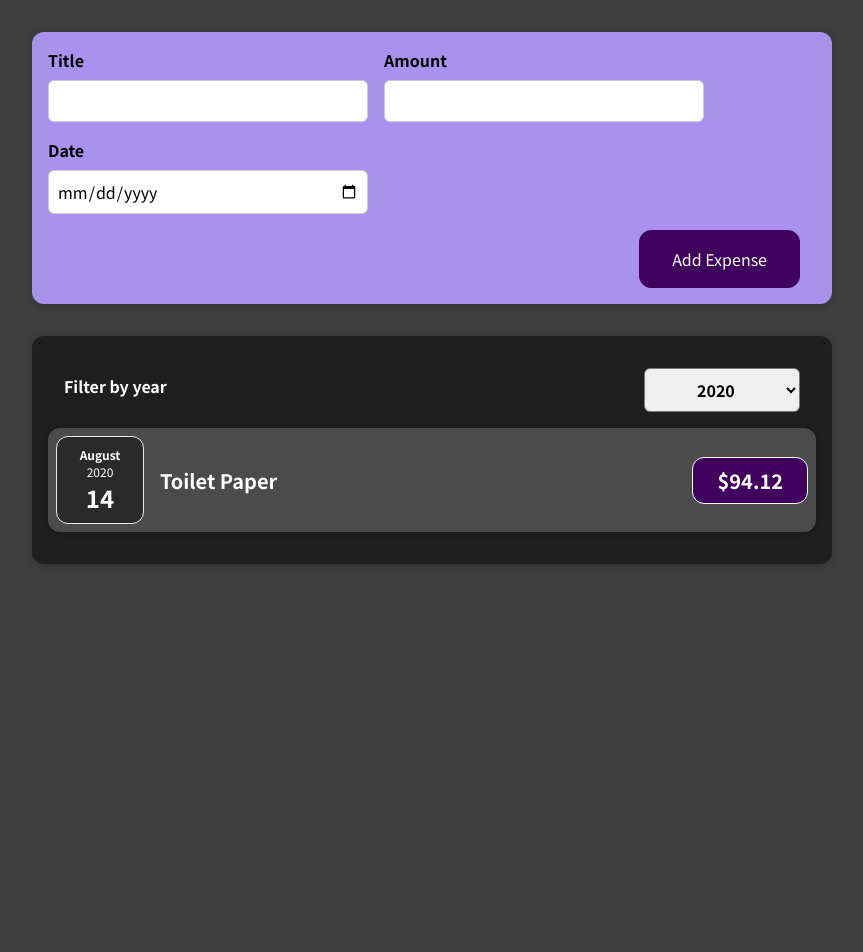
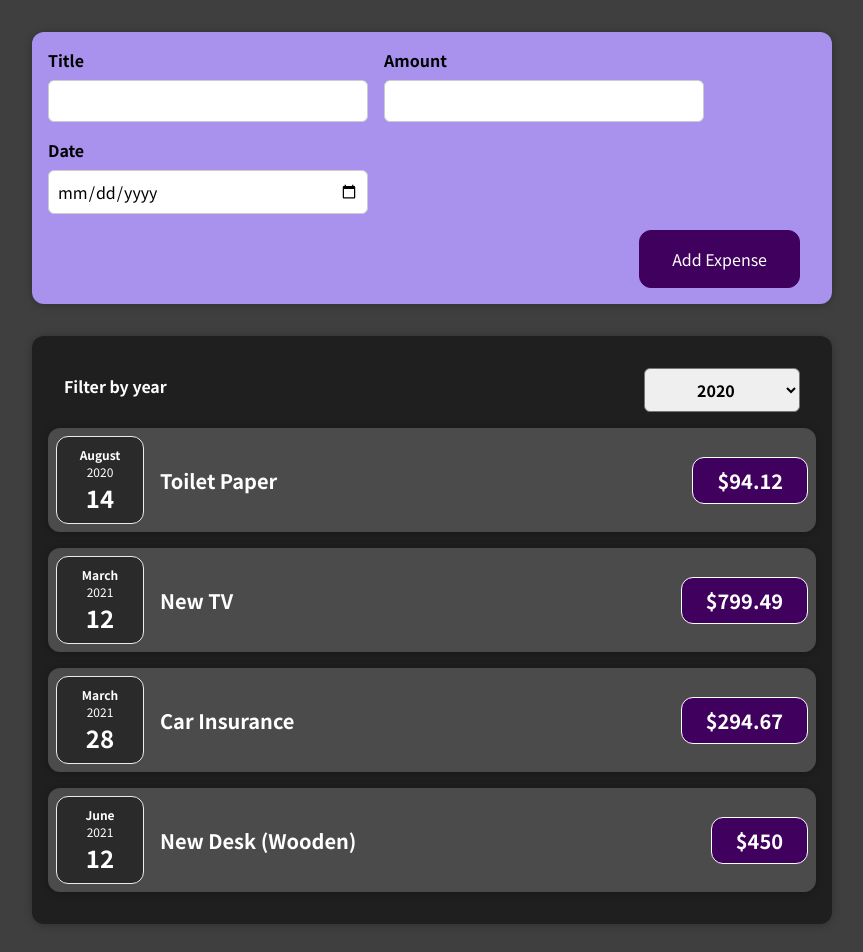
Before and after one commit to fs-projects/react-revamp, a React (Create React App) app: page / in a window 1280 px wide. Shown: the top 952 px of the page, without its empty margins (208-1071 px from the left). Before the commit the page ends 800 px from the top, so only its background shows below. Built offline with nearby package versions, Linux system fonts and the light colour scheme.

Commit message:
Revert "Add: Dynamic expense list rendering and filter expenses basis the year"
This reverts commit 2d6710c9135426678c1b848e433eae6a224e8ab8.

```diff
--- a/src/App.js
+++ b/src/App.js
@@ -1,9 +1,10 @@
-import React, { useState } from 'react';
+import React from 'react';
 
 import NewExpense from './components/NewExpense/NewExpense';
 import Expenses from './components/Expenses/Expenses';
 
-const DUMMY_EXPENSES = [
+const App = () => {
+  const expenses = [
     {
       id: 'e1',
       title: 'Toilet Paper',
@@ -25,13 +26,9 @@
     },
   ];
 
-const App = () => {
-  const [expenses, setExpenses] = useState(DUMMY_EXPENSES);
-
-  const addExpenseHandler = (expense) => {
-    setExpenses((prevExpenses) => {
-      return [expense, ...prevExpenses];
-    });
+  const addExpenseHandler = expense => {
+    console.log('In App.js');
+    console.log(expense);
   };
 
   // return React.createElement(
@@ -47,6 +44,6 @@
       <Expenses items={expenses} />
     </div>
   );
-};
+}
 
 export default App;
--- a/src/components/Expenses/Expenses.js
+++ b/src/components/Expenses/Expenses.js
@@ -8,29 +8,34 @@
 const Expenses = (props) => {
   const [filteredYear, setFilteredYear] = useState('2020');
 
-  const filterChangeHandler = (selectedYear) => {
+  const filterChangeHandler = selectedYear => {
     setFilteredYear(selectedYear);
   };
-
-  const filteredExpenses = props.items.filter(expense => {
-    return expense.date.getFullYear().toString() === filteredYear;
-  });
 
   return (
     <div>
       <Card className='expenses'>
-        <ExpensesFilter
-          selected={filteredYear}
-          onChangeFilter={filterChangeHandler}
+        <ExpensesFilter selected={filteredYear} onChangeFilter={filterChangeHandler} />
+        <ExpenseItem
+          title={props.items[0].title}
+          amount={props.items[0].amount}
+          date={props.items[0].date}
         />
-        {filteredExpenses.map((expense) => (
-          <ExpenseItem
-            key={expense.id}
-            title={expense.title}
-            amount={expense.amount}
-            date={expense.date}
-          />
-        ))}
+        <ExpenseItem
+          title={props.items[1].title}
+          amount={props.items[1].amount}
+          date={props.items[1].date}
+        />
+        <ExpenseItem
+          title={props.items[2].title}
+          amount={props.items[2].amount}
+          date={props.items[2].date}
+        />
+        <ExpenseItem
+          title={props.items[3].title}
+          amount={props.items[3].amount}
+          date={props.items[3].date}
+        />
       </Card>
     </div>
   );
```
Also changed, not shown: 1 other file (tests, documents, lock files or other folders). Lines whose indentation alone changed are shown as unchanged.
